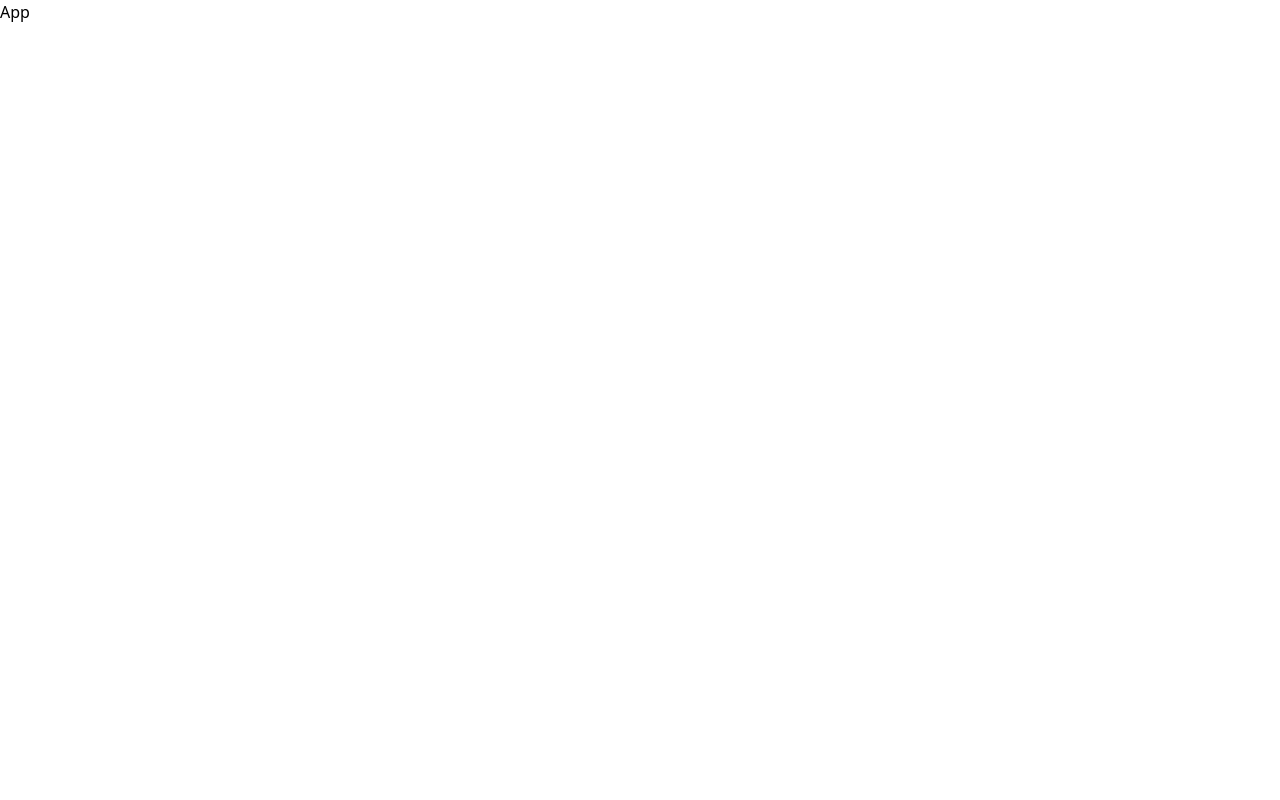
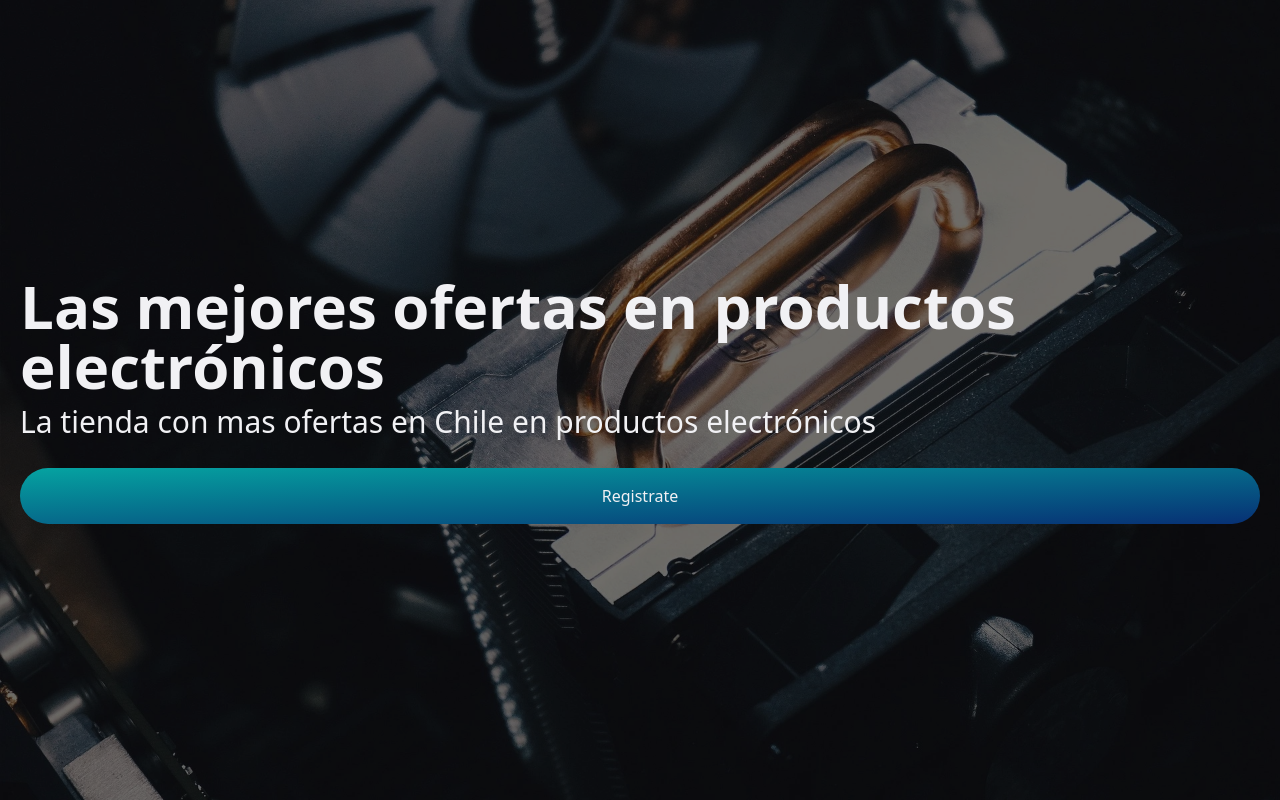
Before and after one commit to FernandoLorca/desafio-final-frontend, a React (Vite) app: page / in a window 1280 px wide. Built offline with nearby package versions, Linux system fonts and the light colour scheme.

Commit message:
hero done

```diff
--- a/package.json
+++ b/package.json
@@ -23,6 +23,8 @@
     "eslint-plugin-react-hooks": "^4.6.0",
     "eslint-plugin-react-refresh": "^0.3.4",
     "postcss": "^8.4.24",
+    "prettier": "^2.8.8",
+    "prettier-plugin-tailwindcss": "^0.3.0",
     "tailwindcss": "^3.3.2",
     "vite": "^4.3.9"
   },
--- a/src/App.jsx
+++ b/src/App.jsx
@@ -1,5 +1,11 @@
+import Hero from './components/Hero';
+
 const App = () => {
-  return <div>App</div>;
+  return (
+    <div className="text-dark-900">
+      <Hero />
+    </div>
+  );
 };
 
 export default App;
--- /dev/null
+++ b/src/components/Hero.jsx
@@ -0,0 +1,20 @@
+const Hero = () => {
+  return (
+    <div className="repeat relative h-screen bg-[url('/hero.webp')] bg-cover bg-center bg-no-repeat text-dark-100">
+      <div className="absolute z-10 h-full w-full bg-dark-900 opacity-60"></div>
+      <div className="relative z-20 flex h-full flex-col justify-center gap-2 p-5">
+        <h1 className="text-6xl font-bold">
+          Las mejores ofertas en productos electrónicos
+        </h1>
+        <p className="mb-5 text-3xl">
+          La tienda con mas ofertas en Chile en productos electrónicos
+        </p>
+        <button className="rounded-full bg-gradient-to-br from-primary-600 to-secondary-700 px-5 py-4 ">
+          Registrate
+        </button>
+      </div>
+    </div>
+  );
+};
+
+export default Hero;
--- a/tailwind.config.js
+++ b/tailwind.config.js
@@ -3,6 +3,47 @@ export default {
   content: ['./index.html', './src/**/*.{js,ts,jsx,tsx}'],
   theme: {
     extend: {},
+    colors: {
+      primary: {
+        50: '#f5ffff',
+        100: '#e6fefe',
+        200: '#cefdfd',
+        300: '#a6fcfb',
+        400: '#4df9f7',
+        500: '#07e4e0',
+        600: '#05a3a1',
+        700: '#047775',
+        800: '#024544',
+        900: '#012322',
+        950: '#011413',
+      },
+      secondary: {
+        50: '#f5f9fe',
+        100: '#e7f0fe',
+        200: '#cfe0fc',
+        300: '#a8c8fa',
+        400: '#5190f5',
+        500: '#0d5dde',
+        600: '#09439f',
+        700: '#073074',
+        800: '#041c43',
+        900: '#020e22',
+        950: '#010813',
+      },
+      dark: {
+        50: '#f9f9fa',
+        100: '#f1f1f4',
+        200: '#e3e3e8',
+        300: '#cdccd6',
+        400: '#9c99ad',
+        500: '#6c6882',
+        600: '#4d4b5d',
+        700: '#383644',
+        800: '#212028',
+        900: '#101014',
+        950: '#09090b',
+      },
+    },
   },
   plugins: [],
 };
```
Also changed, not shown: public/hero.webp (added), 1 other file (tests, documents, lock files or other folders).
